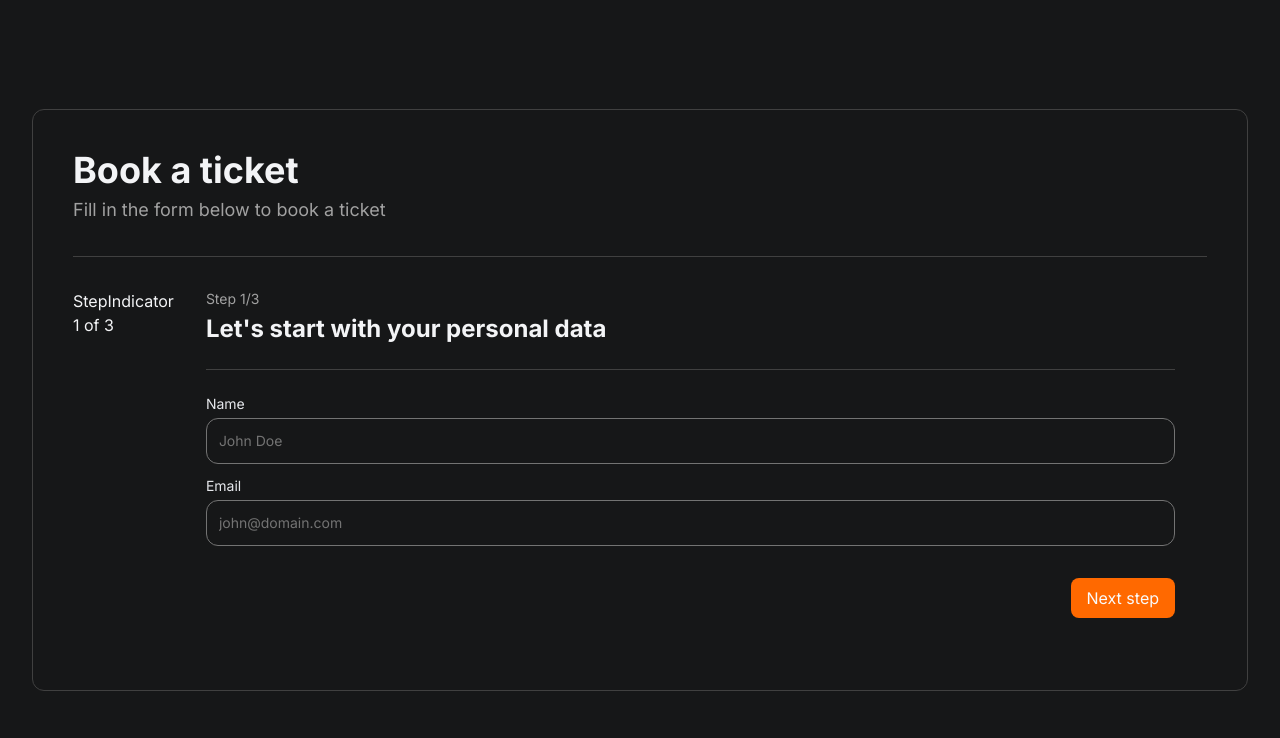
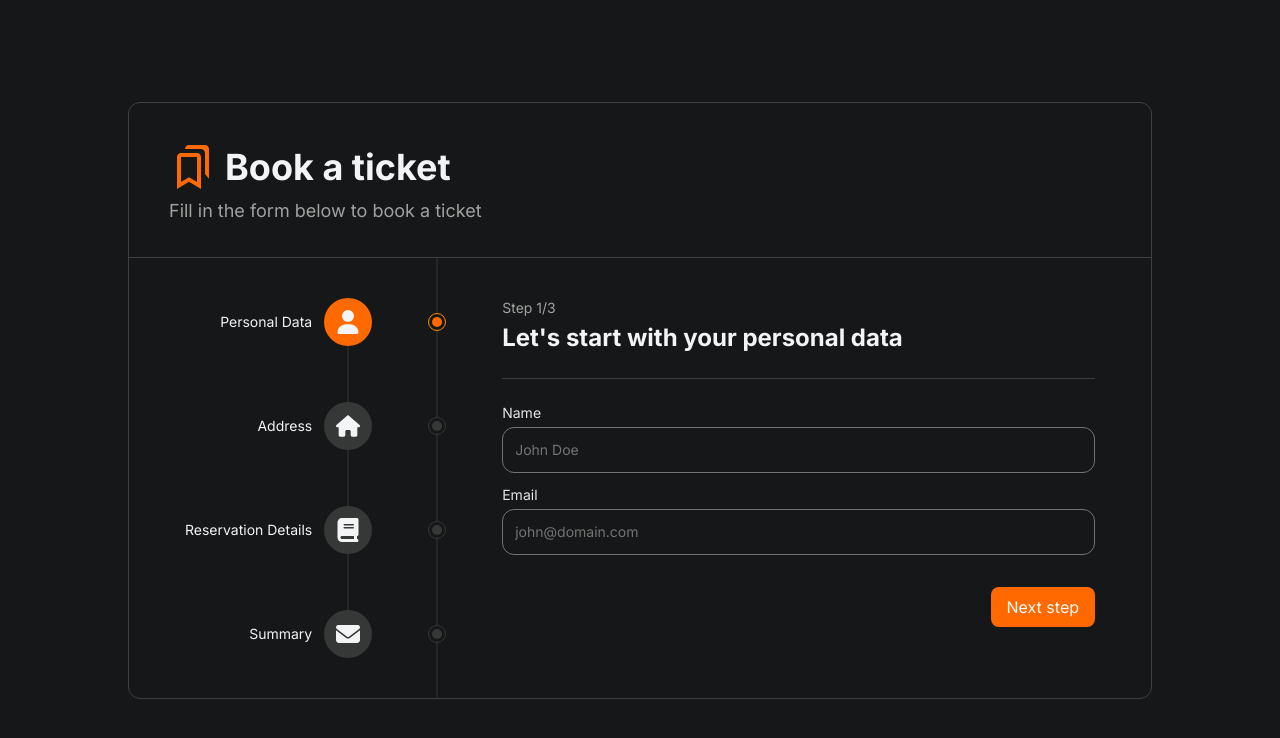
Before and after one commit to Goomel/multi-step-form, a React (Vite) app: page /personal-data in a window 1280 px wide. Shown: the top 738 px of the page. Built offline with nearby package versions, Linux system fonts and the light colour scheme.

Commit message:
Create Step Indicator

```diff
--- a/package.json
+++ b/package.json
@@ -12,9 +12,11 @@
   "dependencies": {
     "@hookform/resolvers": "^5.2.2",
     "@tailwindcss/vite": "^4.1.12",
+    "framer-motion": "^12.23.24",
     "react": "^19.1.1",
     "react-dom": "^19.1.1",
     "react-hook-form": "^7.63.0",
+    "react-icons": "^5.5.0",
     "react-router-dom": "^7.9.4",
     "zod": "^4.1.11"
   },
--- a/src/App.tsx
+++ b/src/App.tsx
@@ -2,7 +2,7 @@ import Form from '@/components/forms/Form';
 
 const App = () => {
     return (
-        <main className="flex justify-center items-center h-screen">
+        <main className="flex justify-center items-center py-16 min-h-screen">
             <Form />
         </main>
     );
--- a/src/components/buttons/ButtonPrev.tsx
+++ b/src/components/buttons/ButtonPrev.tsx
@@ -2,7 +2,7 @@ const ButtonPrev = ({ onClick }: { onClick: () => void }) => {
     return (
         <button
             type="button"
-            className="h-10 px-3 lg:px-4 rounded-md lg:rounded-lg font-medium border  border-[var(--color-dark-bg-contrast)] text-gray-100 cursor-pointer"
+            className="h-10 px-3 lg:px-4 rounded-md lg:rounded-lg font-medium border border-dark-bg-contrast text-gray-100 cursor-pointer"
             onClick={onClick}
         >
             Back
--- a/src/components/forms/Form.tsx
+++ b/src/components/forms/Form.tsx
@@ -5,23 +5,34 @@ import type { FormData } from '@/types';
 import PersonalDataStep from '@/components/forms/PersonalDataStep.tsx';
 import AddressStep from '@/components/forms/AddressStep.tsx';
 import ReservationDetailsStep from '@/components/forms/ReservationDetailsStep.tsx';
+import SummaryStep from '@/components/forms/SummaryStep.tsx';
 import StepLayout from '@/components/forms/StepLayout.tsx';
+import { FaUser, FaHouse, FaBook, FaEnvelope } from 'react-icons/fa6';
 
 const STEPS = [
     {
         label: 'Personal Data',
         path: '/personal-data',
-        component: <PersonalDataStep />
+        component: <PersonalDataStep />,
+        icon: <FaUser />
     },
     {
         label: 'Address',
         path: '/address',
-        component: <AddressStep />
+        component: <AddressStep />,
+        icon: <FaHouse />
     },
     {
         label: 'Reservation Details',
         path: '/reservation-details',
-        component: <ReservationDetailsStep />
+        component: <ReservationDetailsStep />,
+        icon: <FaBook />
+    },
+    {
+        label: 'Summary',
+        path: '/summary',
+        component: <SummaryStep />,
+        icon: <FaEnvelope />
     }
 ];
 
@@ -67,6 +78,7 @@ const Form = () => {
 
     return (
         <div className="container">
+            <div className="max-w-screen-lg mx-auto">
                 <FormContext.Provider value={contextValue}>
                     <StepLayout>
                         <Routes>
@@ -85,6 +97,7 @@ const Form = () => {
                     </StepLayout>
                 </FormContext.Provider>
             </div>
+        </div>
     );
 };
 
--- a/src/components/forms/StepIndicator.tsx
+++ b/src/components/forms/StepIndicator.tsx
@@ -1,14 +1,53 @@
+import { motion } from 'framer-motion';
+import { FaCheck } from 'react-icons/fa6';
 import { useFormContext } from '@/context/context';
 
 const StepIndicator = () => {
     const { currentStep, steps } = useFormContext();
 
     return (
-        <div>
-            <p>StepIndicator</p>
-            <p>
-                {currentStep + 1} of {steps.length}
-            </p>
+        <div className="relative">
+            <div className="flex gap-14">
+                <div className="relative flex flex-col items-end gap-14 my-10 h-fit">
+                    <div className="absolute w-px h-full right-6 translate-x-1/2 bg-dark-bg-contrast"></div>
+                    {steps.map((step, index) => (
+                        <div key={index} className="flex items-center gap-3 z-1">
+                            <div>
+                                <p className="text-sm">{step.label}</p>
+                            </div>
+                            <div
+                                className={`lg:size-12 bg-dark-bg-contrast rounded-full flex items-center justify-center ${
+                                    index <= currentStep ? 'bg-orange-500' : ''
+                                }`}
+                            >
+                                <div className="lg:[&>svg]:size-6">{index < currentStep ? <FaCheck /> : step.icon}</div>
+                            </div>
+                        </div>
+                    ))}
+                </div>
+                <div className="relative flex flex-col justify-between items-center gap-14 my-[55px]">
+                    <motion.div
+                        className="absolute w-px h-[calc(100%-32px)] translate-x-1/2 bg-orange-500 z-1"
+                        initial={{ height: 0 }}
+                        animate={{
+                            height: `${(100 / (steps.length - 1)) * currentStep}%`
+                        }}
+                        transition={{ duration: 0.5, ease: 'easeInOut' }}
+                    />
+                    {steps.map((step, index) => (
+                        <div key={index} className="flex items-center justify-center z-1">
+                            <div
+                                className={`size-4.5 rounded-full flex justify-center items-center bg-dark-bg border  ${index <= currentStep ? 'border-orange-400' : 'border-dark-bg-contrast'}`}
+                            >
+                                <span
+                                    className={`block size-2.5 rounded-full ${index <= currentStep ? 'bg-orange-500' : 'bg-dark-bg-contrast'}`}
+                                ></span>
+                            </div>
+                        </div>
+                    ))}
+                </div>
+            </div>
+            <div className="absolute w-px h-full right-[9px] top-0 translate-x-1/2 bg-dark-bg-contrast"></div>
         </div>
     );
 };
--- a/src/components/forms/StepLayout.tsx
+++ b/src/components/forms/StepLayout.tsx
@@ -1,3 +1,4 @@
+import { BiBookmarks } from 'react-icons/bi';
 import StepIndicator from './StepIndicator';
 
 type StepLayoutProps = {
@@ -6,18 +7,19 @@ type StepLayoutProps = {
 
 const StepLayout = ({ children }: StepLayoutProps) => {
     return (
-        <div className="border border-neutral-700 rounded-xl p-8 lg:p-10 bg-[var(--color-dark-bg)]">
-            <div className="border-b border-b-neutral-700 lg:pb-8 space-y-1.5">
-                <h2 className="text-xl sm:text-2xl lg:text-4xl font-bold">Book a ticket</h2>
+        <div className="border border-neutral-700 rounded-xl bg-color-dark-bg">
+            <div className="border-b border-b-neutral-700 lg:pb-8 space-y-1.5 p-8 lg:p-10">
+                <div className="flex items-center gap-2">
+                    <BiBookmarks className="lg:size-12 text-orange-500" />
+                    <h2 className="text-xl sm:text-2xl lg:text-4xl font-bold">Book a ticket</h2>
+                </div>
                 <p className="text-neutral-400 text-sm sm:text-base lg:text-lg">
                     Fill in the form below to book a ticket
                 </p>
             </div>
-            <div className="flex">
-                <div className="pt-8">
-                    <StepIndicator />
-                </div>
-                <div className="grow p-8">{children}</div>
+            <div className="flex relative gap-14 px-14">
+                <StepIndicator />
+                <div className="grow my-10">{children}</div>
             </div>
         </div>
     );
--- a/src/index.css
+++ b/src/index.css
@@ -24,6 +24,7 @@
 
 @layer base {
     body {
-        @apply font-sans bg-[var(--color-dark-bg)] text-gray-100;
+        @apply font-sans text-gray-100;
+        background-color: var(--color-dark-bg);
     }
 }
--- a/src/types.ts
+++ b/src/types.ts
@@ -30,7 +30,7 @@ export type FormFieldProps = {
 export type FormContextType = {
     data: FormData;
     setFormData: (data: FormData) => void;
-    steps: { label: string; path: string; component: React.ReactNode }[];
+    steps: { label: string; path: string; component: React.ReactNode; icon: React.ReactNode }[];
     currentStep: number;
     setCurrentStep: (step: number) => void;
     nextStep: () => void;
```
Also changed, not shown: 1 other file (tests, documents, lock files or other folders). Lines whose indentation alone changed are shown as unchanged.
